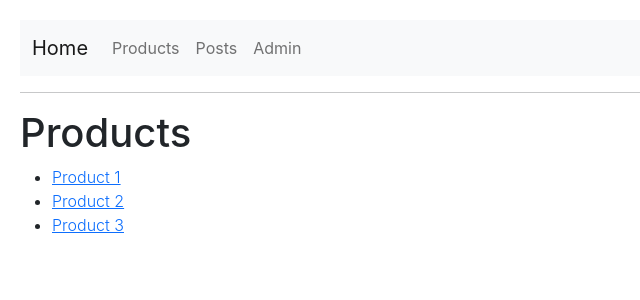
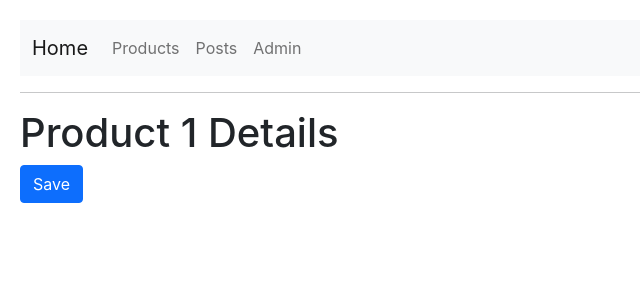
Before and after one commit to anasabufarraj/hello_react_router, a React (Create React App) app: page /products/1 in a window 1280 px wide. Shown: the top 300 px of the page, without its empty margins (0-640 px from the left). Built offline with nearby package versions, Linux system fonts and the light colour scheme.

Commit message:
99. Route Parameters

```diff
--- a/prettier.config.js
+++ b/prettier.config.js
@@ -3,5 +3,5 @@ module.exports = {
   tabWidth: 2,
   semi: true,
   singleQuote: true,
-  printWidth: 90,
+  printWidth: 110,
 };
--- a/src/App.js
+++ b/src/App.js
@@ -2,6 +2,7 @@ import React from 'react';
 import NavBar from './components/navbar';
 import { Route, Switch } from 'react-router-dom';
 import Products from './components/products';
+import ProductDetails from './components/productDetails';
 import Posts from './components/posts';
 import Dashboard from './components/admin/dashboard';
 import Home from './components/home';
@@ -15,10 +16,8 @@ class App extends React.Component {
         <hr />
         <div className="fw-light">
           <Switch>
-            <Route
-              path="/products"
-              render={(props) => <Products prop="hello" {...props} />}
-            />
+            <Route path="/products/:id" component={ProductDetails} />
+            <Route path="/products" render={(props) => <Products prop="hello" {...props} />} />
             <Route path="/posts" component={Posts} />
             <Route path="/admin" component={Dashboard} />
             <Route path="/" component={Home} />
--- a/src/components/productDetails.jsx
+++ b/src/components/productDetails.jsx
@@ -8,8 +8,10 @@ class ProductDetails extends Component {
   render() {
     return (
       <div>
-        <h1>Product Details - </h1>
-        <button onClick={this.handleSave}>Save</button>
+        <h1>Product {this.props.match.params.id} Details</h1>
+        <button className="btn btn-primary" onClick={this.handleSave}>
+          Save
+        </button>
       </div>
     );
   }
--- a/src/components/products.jsx
+++ b/src/components/products.jsx
@@ -1,4 +1,5 @@
 import { Component } from 'react';
+import { Link } from 'react-router-dom';
 
 class Products extends Component {
   state = {
@@ -16,7 +17,7 @@ class Products extends Component {
         <ul>
           {this.state.products.map((product) => (
             <li key={product.id}>
-              <a href={`/products/${product.id}`}>{product.name}</a>
+              <Link to={`/products/${product.id}`}>{product.name}</Link>
             </li>
           ))}
         </ul>
```
